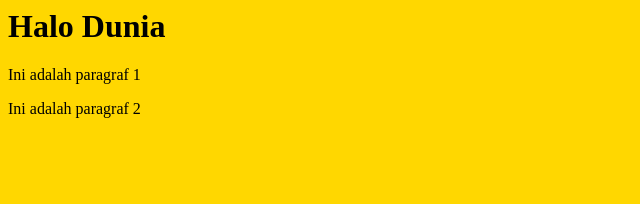
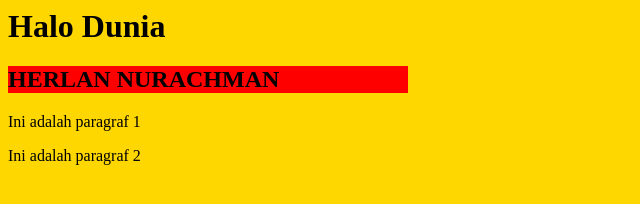
Before and after one commit to Herlan21/coba_ITW_B, a plain HTML site: page index.html in a window 1280 px wide. Shown: the whole page, without its empty margins (0-640 px from the left). Drawn offline with Linux system fonts and the light colour scheme.

Commit message:
nambah warna merah

```diff
--- a/index.html
+++ b/index.html
@@ -4,12 +4,18 @@
 	<style>
 		body {
 			background-color: gold;
+			}
+
+		h2 {
+			background-color: red;
 		}
 	</style>
+	<link rel="stylesheet" type="text/css" href="style.css">
 </head>
 <body>
 	<div class="container">
 	<h1>Halo Dunia</h1>
+	<h2>HERLAN NURACHMAN</h2>
 		<p>Ini adalah paragraf 1</p>
 		<p>Ini adalah paragraf 2</p>
 	</div>
--- a/style.css
+++ b/style.css
@@ -1,4 +1,8 @@
 body {
 	background-color: gold;
 	width: 400px;
+	}
+
+h2 {
+	background-color: red;
 }
```
